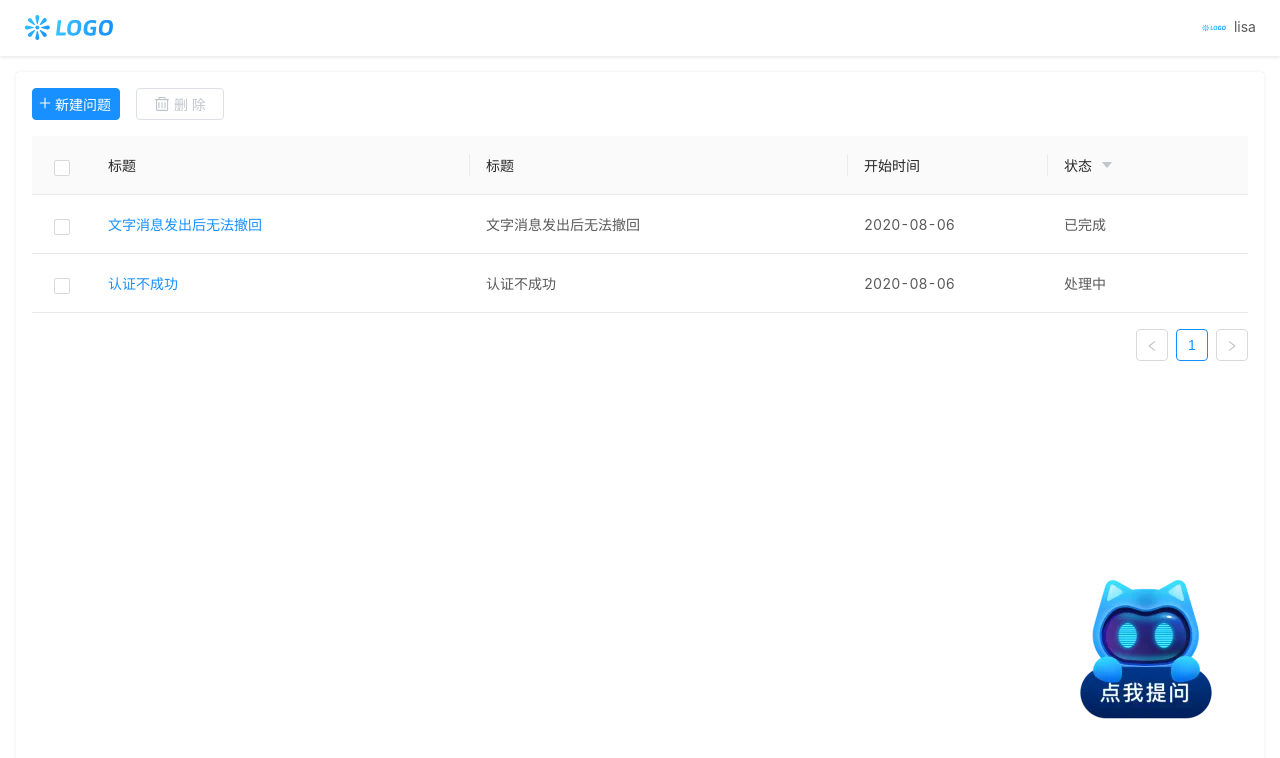
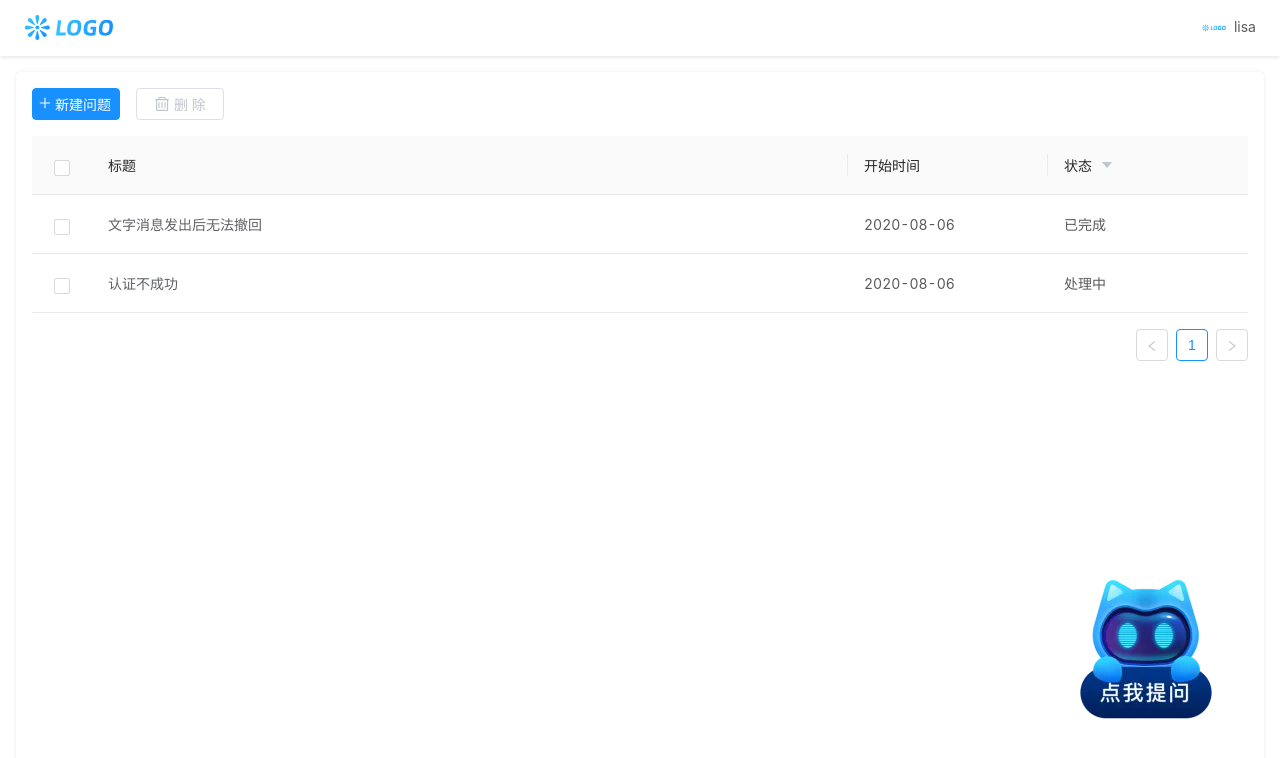
Before and after one commit to shmilyvidian/vs-ask, a React (Create React App) app: page /#/home in a window 1280 px wide. Shown: the top 758 px of the page. Built offline with nearby package versions, Linux system fonts and the light colour scheme.

Commit message:
fix: 调整标题行 调整颜色

```diff
--- a/src/components/tableWrap/index.less
+++ b/src/components/tableWrap/index.less
@@ -17,3 +17,11 @@
   margin-left: 8px;
   margin-right: 13px;
 }
+
+.link-class{
+  color: #606266;
+}
+
+.link-class:hover{
+  color: #1890FF;
+}
--- a/src/components/tableWrap/index.tsx
+++ b/src/components/tableWrap/index.tsx
@@ -162,9 +162,7 @@ const TableWrap = ({ callback }: ITable) => {
         <span>状态</span>
         <CaretDownOutlined
           style={{
-            color: filterState.some((v) => v === true)
-              ? "blue"
-              : "#c1c5cd",
+            color: "#c1c5cd",
           }}
           className="mr10"
         />
@@ -188,6 +186,7 @@ const TableWrap = ({ callback }: ITable) => {
         return (
           <span>
             <Link
+            className="link-class"
               to={{ pathname: "/add", state: { name: record.name } }}
             >
               {record.name}
@@ -195,10 +194,6 @@ const TableWrap = ({ callback }: ITable) => {
           </span>
         );
       },
-    },
-    {
-      title: "标题",
-      dataIndex: "name",
     },
     {
       title: "开始时间",
```
